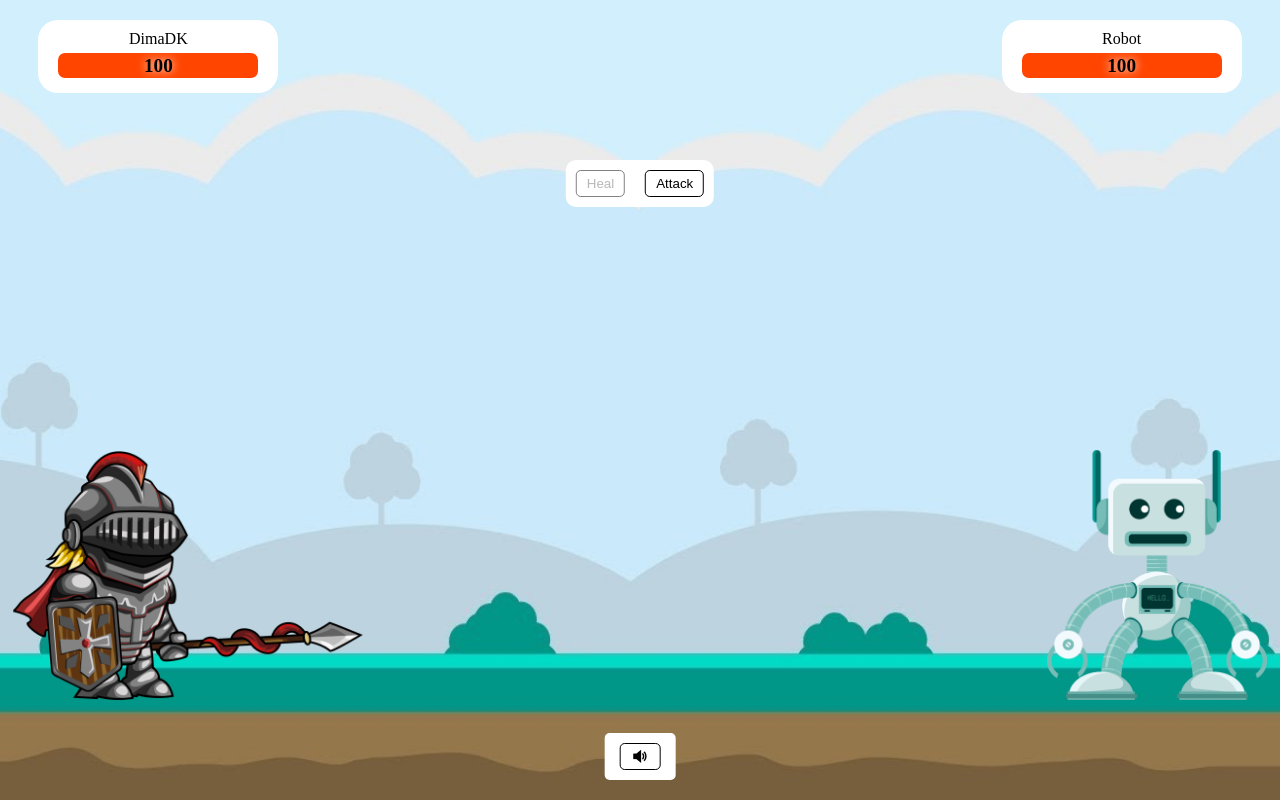
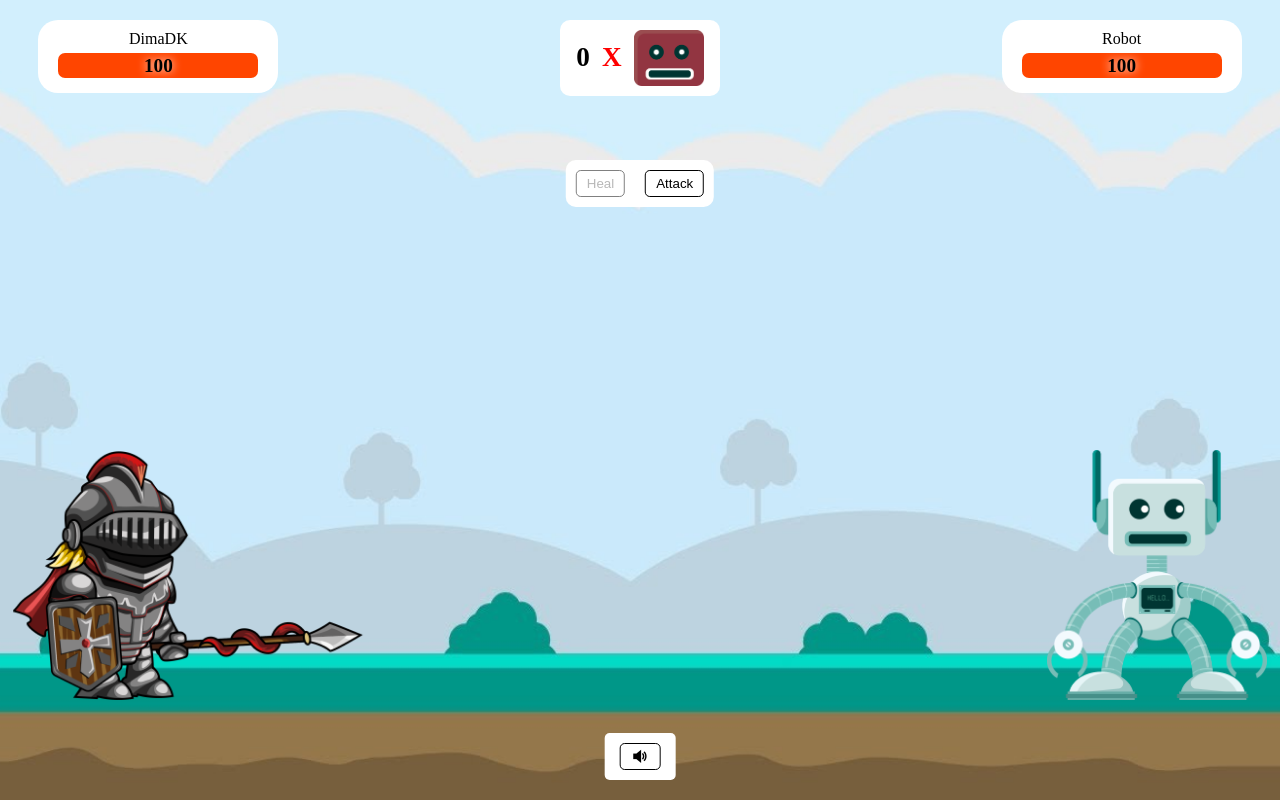
Before and after one commit to dimadk24/clever-kid-game, a React app: page / in a window 1280 px wide. Built offline with nearby package versions, Linux system fonts and the light colour scheme.

Commit message:
feat: number of user over monster wins

```diff
--- a/src/App.jsx
+++ b/src/App.jsx
@@ -4,11 +4,13 @@ import CharacterWindow, { LEFT, RIGHT } from './Components/CharacterWindow/Chara
 import Hero from './Components/Characters/Hero/Hero';
 import Monster from './Components/Characters/Monster/Monster';
 import sleep from './Components/Helpers/utils';
+import MonsterCounterWindow from './Components/MonsterCounterWindow/MonsterCounterWindow';
 import SettingsWindow from './Components/SettingsWindow/SettingsWindow';
 import SpellWindow from './Components/SpellWindow/SpellWindow';
 import TaskWindow from './Components/TaskWindow/TaskWindow';
 
 const MAX_HEALTH = 100;
+const MIN_HEALTH = 0;
 const HEALTH_BAR_ANIMATION_TIME = 300;
 
 class App extends Component {
@@ -25,17 +27,19 @@ class App extends Component {
         health: MAX_HEALTH,
         name: 'Robot',
       },
+      winCount: 0,
     };
   }
 
   async onSuccess() {
     const { taskType } = this.state;
+    let shouldMonsterAttack;
     if (taskType === 'heal') {
       await this.updateHeroHealth(+25);
     } else if (taskType === 'attack') {
-      await this.updateMonsterHealth(-25);
+      shouldMonsterAttack = await this.updateMonsterHealth(-25);
     }
-    await this.monsterAttack();
+    if (shouldMonsterAttack) await this.monsterAttack();
   }
 
   async monsterAttack() {
@@ -52,6 +56,8 @@ class App extends Component {
       newState.hero.health += value;
       if (newState.hero.health > MAX_HEALTH) {
         newState.hero.health = MAX_HEALTH;
+      } else if (newState.hero.health < MIN_HEALTH) {
+        newState.hero.health = MIN_HEALTH;
       }
       return newState;
     });
@@ -59,12 +65,23 @@ class App extends Component {
   }
 
   async updateMonsterHealth(value) {
+    let shouldMonsterAttack = true;
     this.setState((prevState) => {
       const newState = { ...prevState };
       newState.monster.health += value;
+      if (newState.monster.health < MIN_HEALTH) {
+        newState.monster.health = MIN_HEALTH;
+      }
+      if (newState.monster.health === MIN_HEALTH) {
+        newState.winCount += 1;
+        newState.monster.health = 100;
+        newState.hero.health = 100;
+        shouldMonsterAttack = false;
+      }
       return newState;
     });
     await sleep(HEALTH_BAR_ANIMATION_TIME);
+    return shouldMonsterAttack;
   }
 
   showTask({ type }) {
@@ -80,6 +97,7 @@ class App extends Component {
       monster,
       showingTask,
       isUserTurn,
+      winCount,
     } = this.state;
     const task = {
       type: 'math',
@@ -92,6 +110,7 @@ class App extends Component {
     return (
       <div className="app">
         <CharacterWindow health={hero.health} name={hero.name} position={LEFT} />
+        <MonsterCounterWindow number={winCount} />
         <CharacterWindow health={monster.health} name={monster.name} position={RIGHT} />
         <Hero />
         <Monster />
--- /dev/null
+++ b/src/Components/MonsterCounterWindow/MonsterCounterWindow.jsx
@@ -0,0 +1,21 @@
+import React from 'react';
+import PropTypes from 'prop-types';
+import './MonsterCounterWindow.scss';
+import '../utils.scss';
+import monsterHead from './images/monster-dead-head.png';
+
+function MonsterCounterWindow({ number }) {
+  return (
+    <div className="monster-counter horizontal-center">
+      <span className="monster-counter__number">{number}</span>
+      <span className="monster-counter__x">X</span>
+      <img src={monsterHead} className="monster-counter__monster-image" alt="Monster head" />
+    </div>
+  );
+}
+
+MonsterCounterWindow.propTypes = {
+  number: PropTypes.number.isRequired,
+};
+
+export default MonsterCounterWindow;
--- /dev/null
+++ b/src/Components/MonsterCounterWindow/MonsterCounterWindow.scss
@@ -0,0 +1,24 @@
+.monster-counter {
+  width: 160px;
+  top: 20px;
+  display: flex;
+  justify-content: space-around;
+  align-items: center;
+  background-color: white;
+  padding: 10px;
+  border-radius: 10px;
+}
+
+.monster-counter__monster-image {
+  width: 70px;
+}
+
+.monster-counter__x,
+.monster-counter__number {
+  font-weight: 800;
+  font-size: 1.7em;
+}
+
+.monster-counter__x {
+  color: red;
+}
```
Also changed, not shown: src/Components/MonsterCounterWindow/images/monster-dead-head.png (added).
